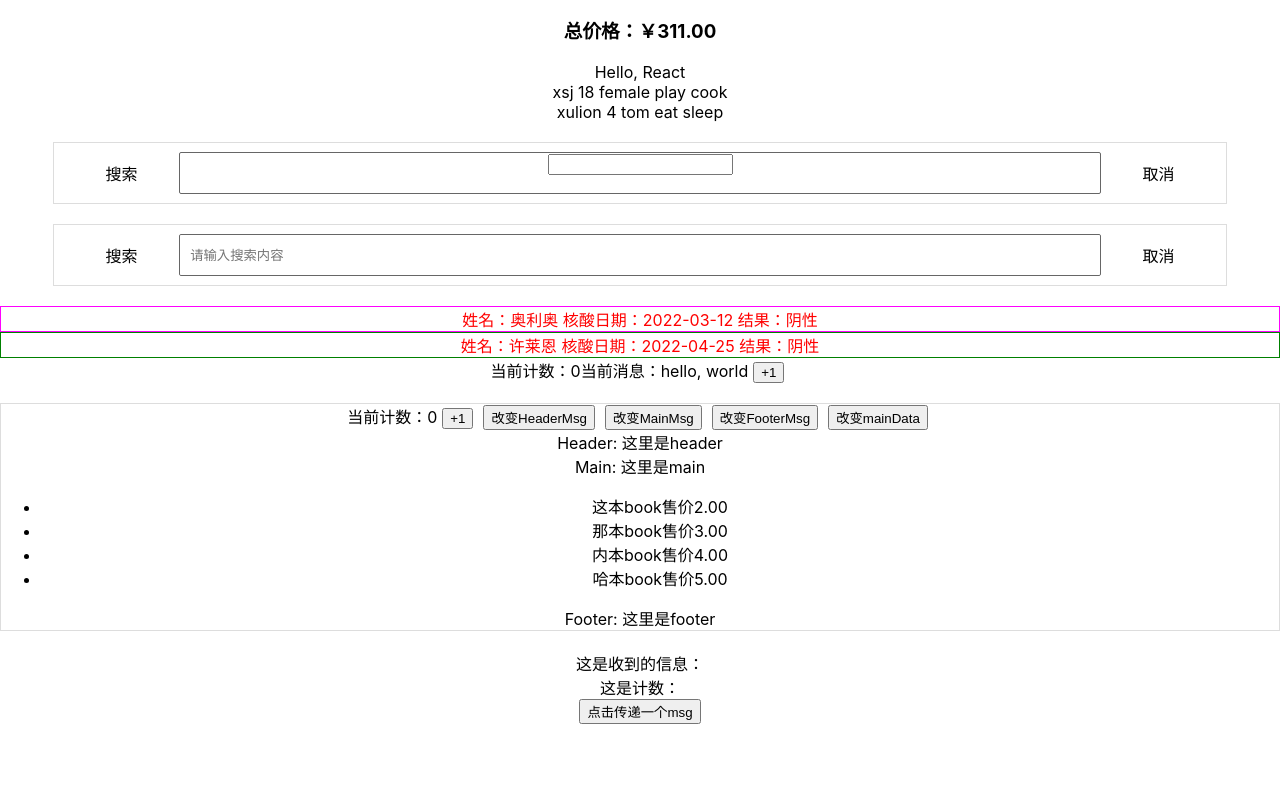
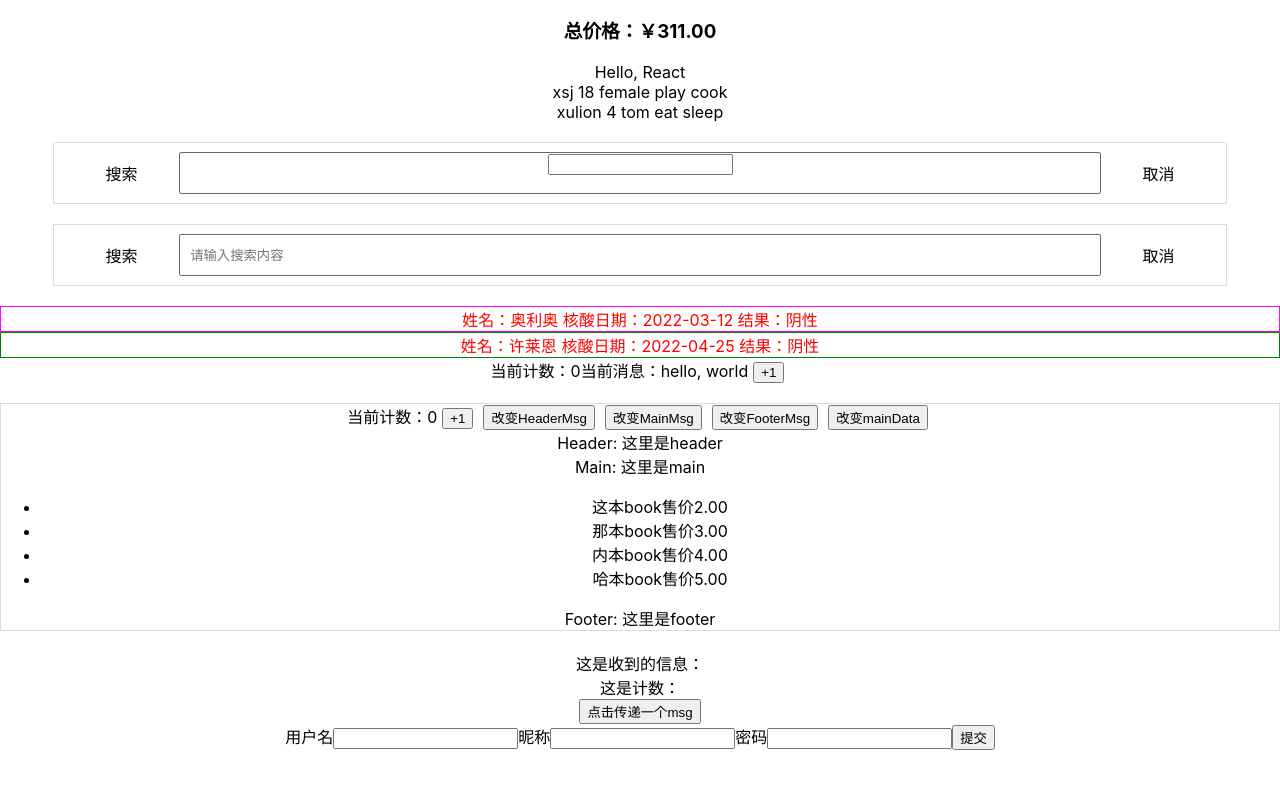
Before and after one commit to athena-xu/ReactStudyDemo, a React app: page / in a window 1280 px wide. Shown: the part 1955-2743 px from the top of the page. Before the commit the page ends 2719 px from the top, so only its background shows below. Built offline with nearby package versions, Linux system fonts and the light colour scheme.

Commit message:
2022/5/10

```diff
--- a/src/App.js
+++ b/src/App.js
@@ -15,6 +15,8 @@ import StepCompContext from './pages/stepCompContext'
 import SetStateExplain from './pages/setStateExplain'
 import RenderOptimize from './pages/renderOptimize'
 import EventsStudy from './pages/eventsStudy'
+import UncontrolledComp from './pages/uncontrolledComp'
+import HigherOrderComp from './pages/higherOrderComp'
 
 function App() {
   return (
@@ -37,6 +39,8 @@ function App() {
       <SetStateExplain />
       <RenderOptimize />
       <EventsStudy />
+      <UncontrolledComp />
+      <HigherOrderComp />
     </div>
   );
 }
--- a/src/pages/eventsStudy.js
+++ b/src/pages/eventsStudy.js
@@ -3,7 +3,6 @@ import { EventEmitter } from 'events'
 
 // 事件总线：event bus
 // 开发中可以将 EventEmitter 对象单独放在一个文件中，export 出来
-
 const eventBus = new EventEmitter();
 
 export default class EventsStudy extends PureComponent {
--- /dev/null
+++ b/src/pages/higherOrderComp.js
@@ -0,0 +1,16 @@
+import React, { PureComponent } from 'react';
+
+// 高阶组件与高阶函数
+
+export default class HigherOrderComp extends PureComponent {
+  render() {
+    return (
+      <div>
+
+      </div>
+    );
+  }
+}
+function Hoc() {
+
+}
--- a/src/pages/jsxTips.js
+++ b/src/pages/jsxTips.js
@@ -1,6 +1,7 @@
 import { Component } from "react";
 import '../styles/passVaule.css'
 
+// JSX 学习
 export default class JSXTips extends Component{
   constructor() {
     super()
--- a/src/pages/reactSlot.js
+++ b/src/pages/reactSlot.js
@@ -2,6 +2,7 @@ import React, { Component } from 'react';
 import '../styles/index.css'
 import '../styles/reactSlot.css'
 
+// react 实现slot功能
 // 三列布局标题栏，中间固定为搜索框
 
 export default class ReactFather extends Component {
--- a/src/pages/refFn.js
+++ b/src/pages/refFn.js
@@ -2,6 +2,7 @@ import React,{Component, createRef, PureComponent} from "react";
 import '../styles/index.css'
 
 // ref 获取DOM；
+// ref 转发；
 /**
  * 1，ref="字符串/对象/函数"；this.refs.名
  */
--- a/src/pages/stepCompContext.js
+++ b/src/pages/stepCompContext.js
@@ -2,6 +2,7 @@ import React, { Component, createContext } from 'react';
 
 // 跨组件通信-2种
 // props 层层传递；context上下文
+
 // export default class StepCompApp extends Component {
 //   constructor() {
 //     super();
--- /dev/null
+++ b/src/pages/uncontrolledComp.js
@@ -0,0 +1,56 @@
+import React, { PureComponent, createRef } from 'react';
+
+// 受控组件与非受控组件
+// 受控组件：例如表单数据由 React组件来管理；
+// 非受控组件：数据交由 DOM 节点来处理；
+
+export default class UncontrolledComp extends PureComponent {
+  constructor() {
+    super();
+    this.usernameRef = createRef();
+    this.passWordRef = createRef();
+    this.state = {
+      username: '',
+      nickname: '',
+      password: ''
+    }
+  }
+  render() {
+    const {username, nickname, password} = this.state
+    return (
+      <div>
+        <form onSubmit={e => this.submit(e)}>
+          <label htmlFor='username'>
+            用户名
+          </label>
+          <input type="text" ref={this.usernameRef}/>
+          <label htmlFor='nickname'>
+            昵称
+          </label>
+          <input type="text" value={nickname} onChange={e => this.nickChange(e)}/>
+          <label htmlFor='password'>
+            密码
+          </label>
+          <input type="password" ref={this.passWordRef}/>
+          <input type="submit" value="提交" />
+        </form>
+      </div>
+    );
+  }
+  nickChange(e) {
+    this.setState((prevState, props)=> {
+      return {
+        nickname: e.target.value
+      }
+    })
+  }
+  submit(e) {
+    e.preventDefault();
+    let sendData = {
+      username: this.usernameRef.current.value,
+      nickname: this.state.nickname,
+      password: this.passWordRef.current.value
+    }
+    console.log('要提交的数据', sendData)
+  }
+}
```
